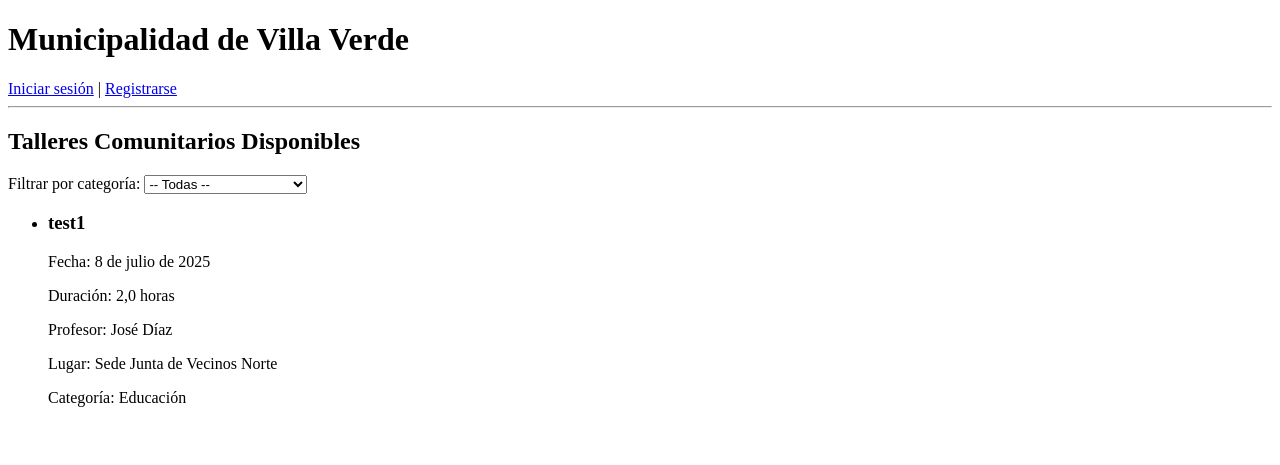
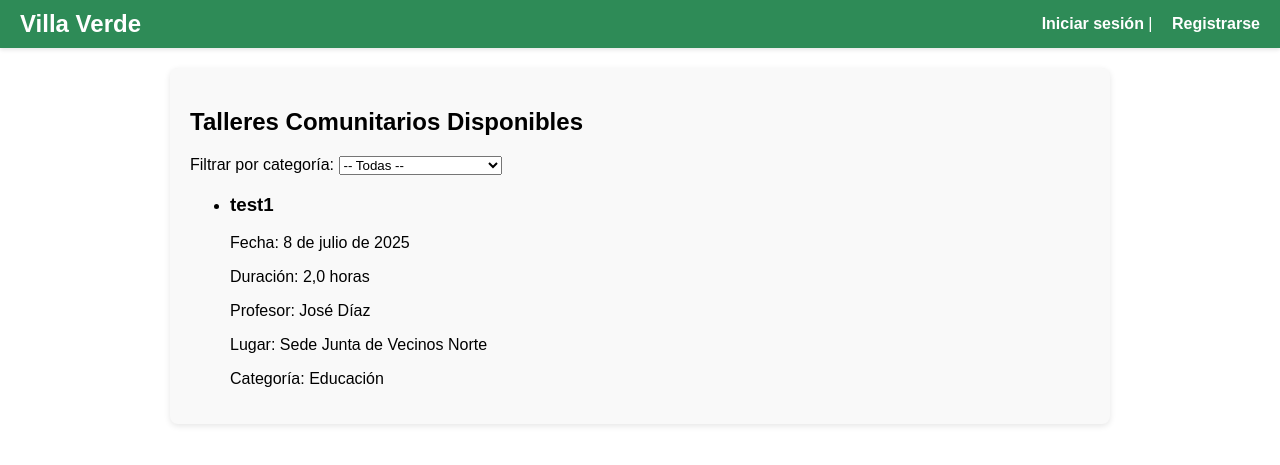
Before and after one commit to akemurashi/CER3, a Django app: page / in a window 1280 px wide. Shown: the top 465 px of the page. Run offline with Django 5.2, Linux system fonts and the light colour scheme; data comes from the database, SQL or seed files in the repository; both versions use the stored data as it was after the commit.

Commit message:
Creacion de frontend, y solucion de algunos errores.

```diff
--- a/talleres/api_urls.py
+++ b/talleres/api_urls.py
@@ -4,4 +4,5 @@ from .views import ListaTalleresJuntaView, CrearTallerJuntaView
 urlpatterns = [
     path('talleres/', ListaTalleresJuntaView.as_view()),
     path('talleres/crear/', CrearTallerJuntaView.as_view()),
+    path('talleres/', ListaTalleresJuntaView.as_view(), name='api_talleres'),
 ]
--- a/talleres/templates/talleres/base.html
+++ b/talleres/templates/talleres/base.html
@@ -3,15 +3,69 @@
 <head>
     <meta charset="UTF-8">
     <title>{% block title %}Villa Verde{% endblock %}</title>
+    <style>
+        body {
+            margin: 0;
+            font-family: Arial, sans-serif;
+        }
+
+        header {
+            position: sticky;
+            top: 0;
+            z-index: 1000;
+            background-color: #2e8b57; /* verde suave */
+            color: white;
+            padding: 10px 20px;
+            box-shadow: 0 2px 4px rgba(0,0,0,0.1);
+        }
+
+        nav {
+            display: flex;
+            justify-content: space-between;
+            align-items: center;
+        }
+
+        .nav-left h1 {
+            margin: 0;
+            font-size: 24px;
+        }
+
+        .nav-right a {
+            color: white;
+            text-decoration: none;
+            margin-left: 15px;
+            font-weight: bold;
+        }
+
+        .nav-right a:hover {
+            text-decoration: underline;
+        }
+
+        main {
+            padding: 20px;
+        }
+
+        .container {
+            max-width: 900px;
+            margin: 0 auto;
+            background-color: #f9f9f9;
+            padding: 20px;
+            border-radius: 8px;
+            box-shadow: 0 2px 6px rgba(0, 0, 0, 0.1);
+        }
+    </style>
 </head>
 <body>
     <header>
-        <h1>Municipalidad de Villa Verde</h1>
         <nav>
+            <div class="nav-left">
+                <h1>Villa Verde</h1>
+            </div>
+            <div class="nav-right">
                 {% if user.is_authenticated %}
                     <span>Bienvenido, {{ user.username }}</span> |
                     <a href="{% url 'crear_taller_web' %}">Proponer Taller</a> |
-                <a href="{% url 'talleres_disponibles' %}">Ver API</a> |
+                    <a href="{% url 'api_talleres' %}">Ver API</a>
                     <form method="post" action="{% url 'logout' %}">
                         {% csrf_token %}
                         <button type="submit">Cerrar sesión</button>
@@ -20,13 +74,15 @@
                     <a href="{% url 'login' %}">Iniciar sesión</a> |
                     <a href="{% url 'register' %}">Registrarse</a>
                 {% endif %}
+            </div>
         </nav>
-        <hr>
     </header>
 
     <main>
+        <div class="container">
             {% block content %}
             {% endblock %}
+        </div>
     </main>
 </body>
 </html>
```
Also changed, not shown: db.sqlite3. Lines whose indentation alone changed are shown as unchanged.
